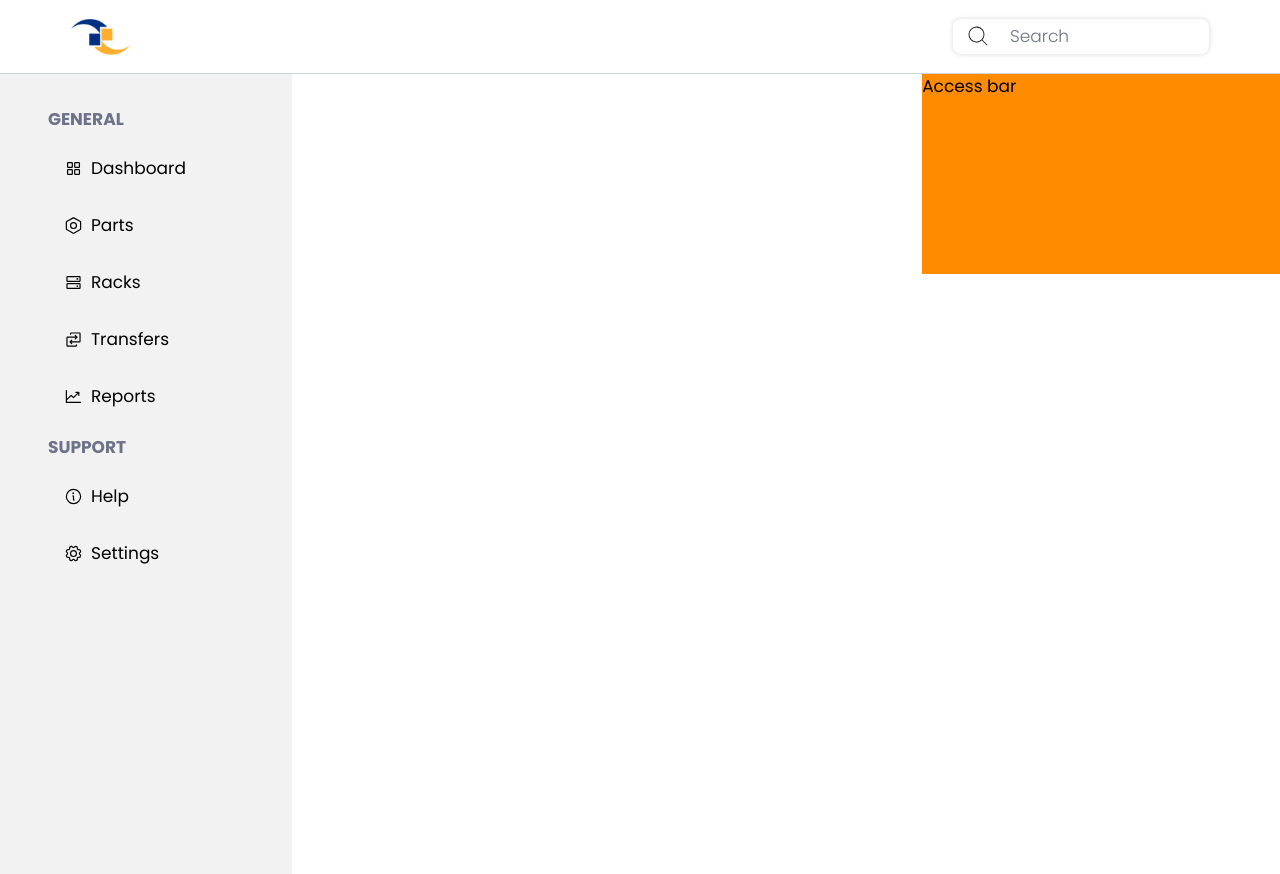
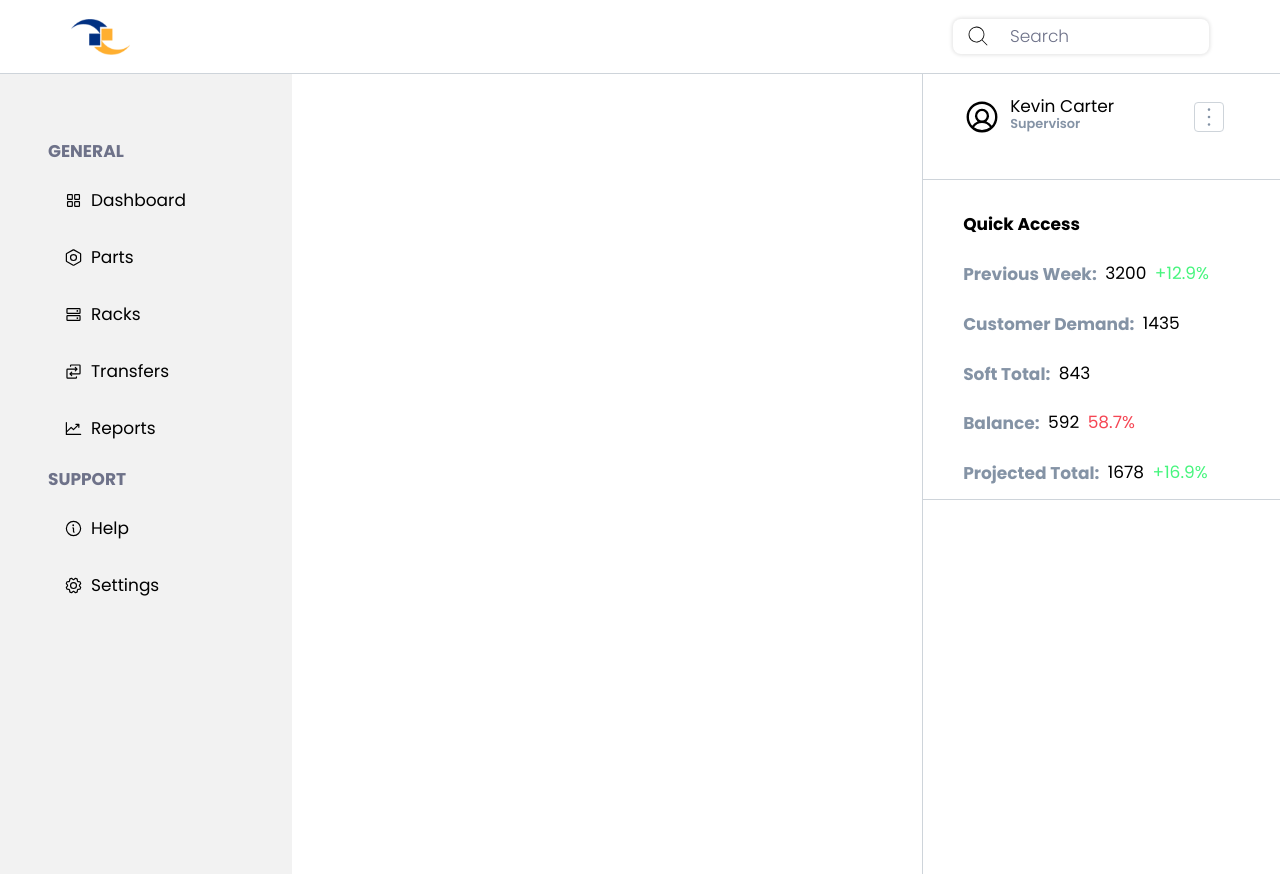
Before and after one commit to kvncrtr/vendex, a React (Create React App) app: page / in a window 1280 px wide. Built offline with nearby package versions, Linux system fonts and the light colour scheme.

Commit message:
add access styles at desktop breakpoint

```diff
--- a/src/components/molecules/Access.jsx
+++ b/src/components/molecules/Access.jsx
@@ -1,9 +1,64 @@
-import React from 'react'
+import React from "react";
+import { UserCircle, DotsThreeVertical } from "@phosphor-icons/react";
 
 const Access = () => {
   return (
     <div className="access--container">
-      <p>Access bar</p>
+      <div className="access--profile-case">
+        <UserCircle size={38} />
+
+        <div className="access--profile-details">
+          <p className="access--profile-name">Kevin Carter</p>
+          <p className="access--profile-job-title">Supervisor</p>
+        </div>
+
+        <div className="access--three-dot-case">
+          <DotsThreeVertical className="access--three-dots" size={28} />
+        </div>
+      </div>
+
+
+      <div className="access--week-trends-case">
+        <h4 className="access--heading">Quick Access</h4>
+
+        <div className="access--week-to-date-case">
+          <div className="access--detail-case">
+            <p className="access--detail-title">Previous Week:</p>
+            <p>3200</p>
+            <span className="access--detail-precentage green">+12.9%</span>
+          </div>
+
+          <div className="access--detail-case">
+            <p className="access--detail-title">Customer Demand:</p>
+            <p>1435</p>
+          </div>
+
+          <div className="access--detail-case">
+            <p className="access--detail-title">Soft Total:</p>
+            <p>843</p>
+          </div>
+
+          <div className="access--detail-case">
+            <p className="access--detail-title">Balance:</p>
+            <p>592</p>
+            <span className="access--detail-precentage red">58.7%</span>
+          </div>
+
+          <div className="access--detail-case">
+            <p className="access--detail-title">Projected Total:</p>
+            <p>1678</p>
+            <span className="access--detail-precentage green">+16.9%</span>
+          </div>
+        </div>
+      </div>
+
+      <div className="access--alerts-case">
+
+      </div>
+
+      <div className="access--popular-inventory">
+
+      </div>
     </div>
   )
 }
--- a/src/style.css
+++ b/src/style.css
@@ -116,7 +116,25 @@ input[type="number"]::-webkit-outer-spin-button {
     font-size: 1rem;
     font-weight: 300;
     color: #333333;
-    color: #6E7289; } }
+    color: #6E7289; }
+  .green {
+    color: #46F57D; }
+  .red {
+    color: #F54654; }
+  .access--profile-job-title {
+    font-style: normal;
+    font-size: 0.76rem;
+    font-weight: 600;
+    line-height: normal;
+    color: #5C6F88;
+    opacity: 0.75; }
+  .access--detail-title {
+    font-style: normal;
+    font-size: 1rem;
+    font-weight: 700;
+    line-height: normal;
+    color: #5C6F88;
+    opacity: 0.75; } }
 
 @media screen and (min-width: 325px) {
   .button--container {
@@ -317,11 +335,41 @@ input[type="number"]::-webkit-outer-spin-button {
 
 @media screen and (min-width: 1280px) {
   .access--container {
+    grid-area: "access";
     display: flex;
-    height: 200px;
-    background-color: darkorange;
+    flex-direction: column;
     width: 21.05rem;
-    grid-area: "access"; } }
+    height: 100%;
+    border-left: 0.059rem solid #CED4DA;
+    padding: 0; }
+  .access--profile-case {
+    display: flex;
+    align-items: center;
+    padding: 1.4rem 2.353rem 2.529rem;
+    line-height: 0.8;
+    border-bottom: 0.059rem solid #CED4DA; }
+  .access--profile-details {
+    margin-left: 0.529rem; }
+  .access--three-dot-case {
+    border: 0.059rem solid #CED4DA;
+    border-radius: 0.235rem;
+    margin-left: 4.706rem; }
+  .access--three-dots {
+    color: #5C6F88;
+    opacity: 0.75; }
+  .access--heading {
+    padding: 1.882rem 2.353rem 0; }
+  .access--week-to-date-case {
+    display: flex;
+    flex-direction: column;
+    gap: 1.4rem;
+    width: 21.05rem;
+    padding: 0 2.353rem 0.765rem;
+    margin-top: 1.4rem;
+    border-bottom: 0.059rem solid #CED4DA; }
+  .access--detail-case {
+    display: flex;
+    gap: 0.5rem; } }
 
 @media screen and (min-width: 325px) {
   .searchbar--container {
@@ -413,7 +461,7 @@ input[type="number"]::-webkit-outer-spin-button {
 
 @media screen and (min-width: 1280px) {
   .sidebar--container {
-    padding: 0 2.82rem;
+    padding: 1.882rem 2.82rem 0;
     grid-area: "side";
     width: 17.18rem; }
   .sidebar--logo-case {
--- a/src/styles/abstract/_variables.scss
+++ b/src/styles/abstract/_variables.scss
@@ -1,9 +1,12 @@
 $primary-500: #003082; // blue
 $primary-600: #F2A74B; // orange
 
+$secondary-200: #46F57D; // positive green blue
+$secondary-300: #F54654; // negative red
 $secondary-400: #438DEF; // lighter blue
 $secondary-500: #0459C9; // light blue
 $secondary-600: #F2CF4A; // light orange
+$secondary-700: #5C6F88; // blue gray
 
 $achromatic-100: #FFFFFF; // white
 $achromatic-200: #F2F2F2; // white gray
--- a/src/styles/base/_typography.scss
+++ b/src/styles/base/_typography.scss
@@ -87,7 +87,7 @@ $fw-extra-bold: 800;
    color: $achromatic-800;
 }
 
-// Mobile (start with Body)
+// Mobile
 
 @media screen and (min-width: 325px) {
    body {
@@ -172,8 +172,30 @@ $fw-extra-bold: 800;
       @include font-input-placeholder($px-15);
    }
 
+   // Search Bar
+
    .searchinput--field::placeholder {
       @include font-input-placeholder($px-17);
       color: $achromatic-700;
    }
+
+   .green {
+      color: $secondary-200;
+   }
+
+   .red {
+      color: $secondary-300;
+   }
+
+   .access--profile-job-title {
+      @include font-body-details;
+      color: $secondary-700;
+      opacity: 0.75;
+   }
+
+   .access--detail-title {
+      @include font-heading-bold($px-17);
+      color: $secondary-700;
+      opacity: 0.75;
+   }
 }
--- a/src/styles/components/molecules/_access.scss
+++ b/src/styles/components/molecules/_access.scss
@@ -12,12 +12,54 @@
 
 @media screen and (min-width: 1280px) {
    .access--container {
+      grid-area: "access";
       display: flex;
-      height: 200px;
-      background-color: darkorange;
+      flex-direction: column;
       width: 21.05rem;
-      grid-area: "access";
+      height: 100%;
+      border-left: 0.059rem solid $achromatic-500;
+      padding: 0;
    }
 
+   .access--profile-case {
+      display: flex;
+      align-items: center;
+      padding: 1.4rem 2.353rem 2.529rem;
+      line-height: 0.8;
+      border-bottom: 0.059rem solid $achromatic-500;
+   }
 
+   .access--profile-details {
+      margin-left: 0.529rem;
+   }
+
+   .access--three-dot-case {
+      border: 0.059rem solid $achromatic-500;
+      border-radius: 0.235rem;
+      margin-left: 4.706rem;
+   }
+
+   .access--three-dots {
+      color: $secondary-700;
+      opacity: 0.75;
+   }
+
+   .access--heading {
+      padding: 1.882rem 2.353rem 0;
+   }
+
+   .access--week-to-date-case {
+      display: flex;
+      flex-direction: column;
+      gap: 1.4rem;
+      width: 21.05rem;
+      padding: 0 2.353rem 0.765rem;
+      margin-top: 1.4rem;
+      border-bottom: 0.059rem solid $achromatic-500;
+   }
+
+   .access--detail-case {
+      display: flex;
+      gap: 0.5rem;
+   }
 };
--- a/src/styles/components/organisims/_sidebar.scss
+++ b/src/styles/components/organisims/_sidebar.scss
@@ -92,7 +92,7 @@
 
 @media screen and (min-width: 1280px) {
    .sidebar--container {
-      padding: 0 2.82rem;
+      padding: 1.882rem 2.82rem 0;
       grid-area: "side";
       width: 17.18rem;
    }
```
